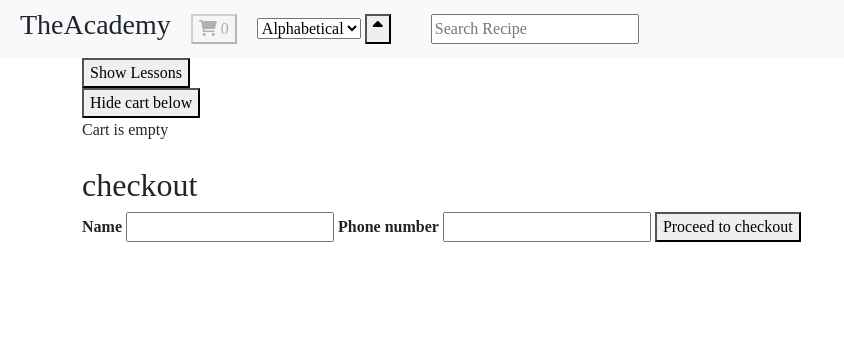
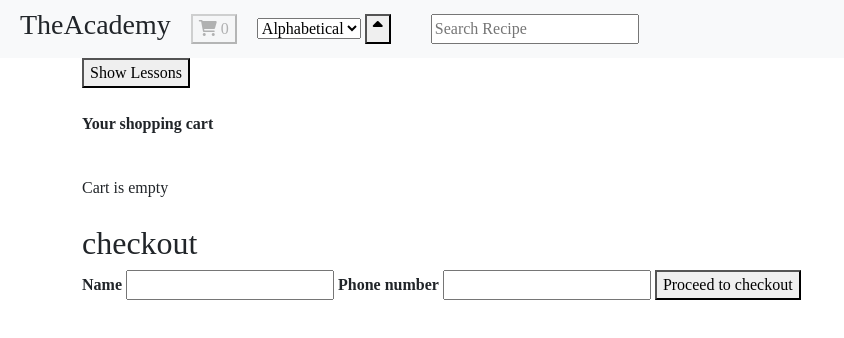
Before and after one commit to kevinkoech38/course-work2, a plain HTML site: page index.html in a window 1280 px wide. Both pictures are taken after a click on the button "Show Checkout". Shown: the whole page, without its empty margins (0-844 px from the left). Drawn offline with nearby package versions, Linux system fonts and the light colour scheme; a web font is replaced by a local one.

Commit message:
Add files via upload

```diff
--- a/index.html
+++ b/index.html
@@ -94,12 +94,8 @@
                     <button v-on:click="showCheckout()">Show Lessons</button>
                     <div class="cart&checkout_section">
                         <!-- Shopping cart section -->
-                        <div class="shoppingCart">
-                            <div v-if="isHidden1">
-                                <button v-on:click="showCart()">Show cart below</button>
-                            </div>
-                            <div v-else>
-                                <button v-on:click="showCart()">Hide cart below</button>
+                        <div class="shoppingCart"><br>
+                                <p><b>Your shopping cart</b></p>
                                 <div v-for="i in this.cart"  v-if="isCartFilled()" id="cart">
                                     <p>{{i.title}}</p>
                                     <p>{{i.description}}</p>
@@ -110,6 +106,7 @@
                                     <button v-on:click="removeItem(i.id,i.title)">Remove</button>
                                 </div>
                                 <div v-if="!isCartFilled()">
+                                    <br>
                                     Cart is empty
                                 </div>
                             </div>
```
